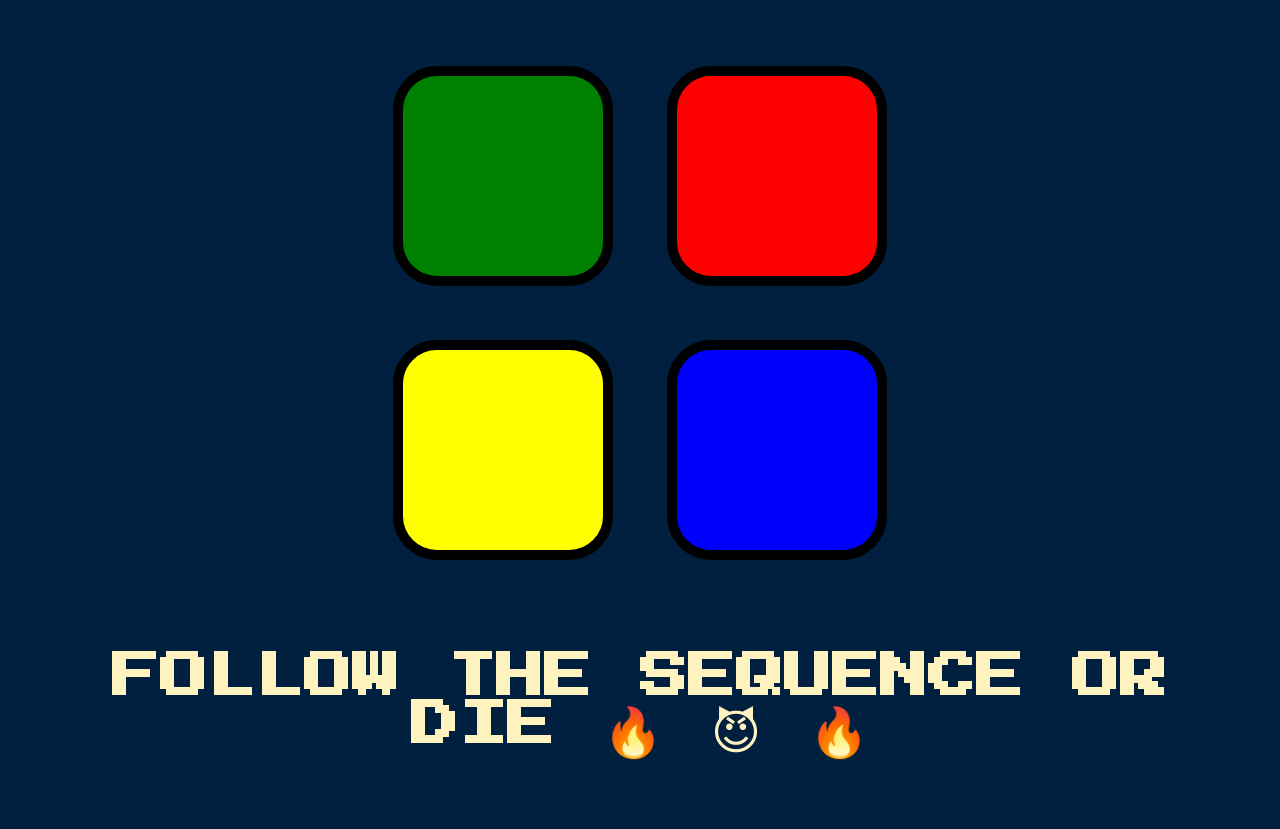
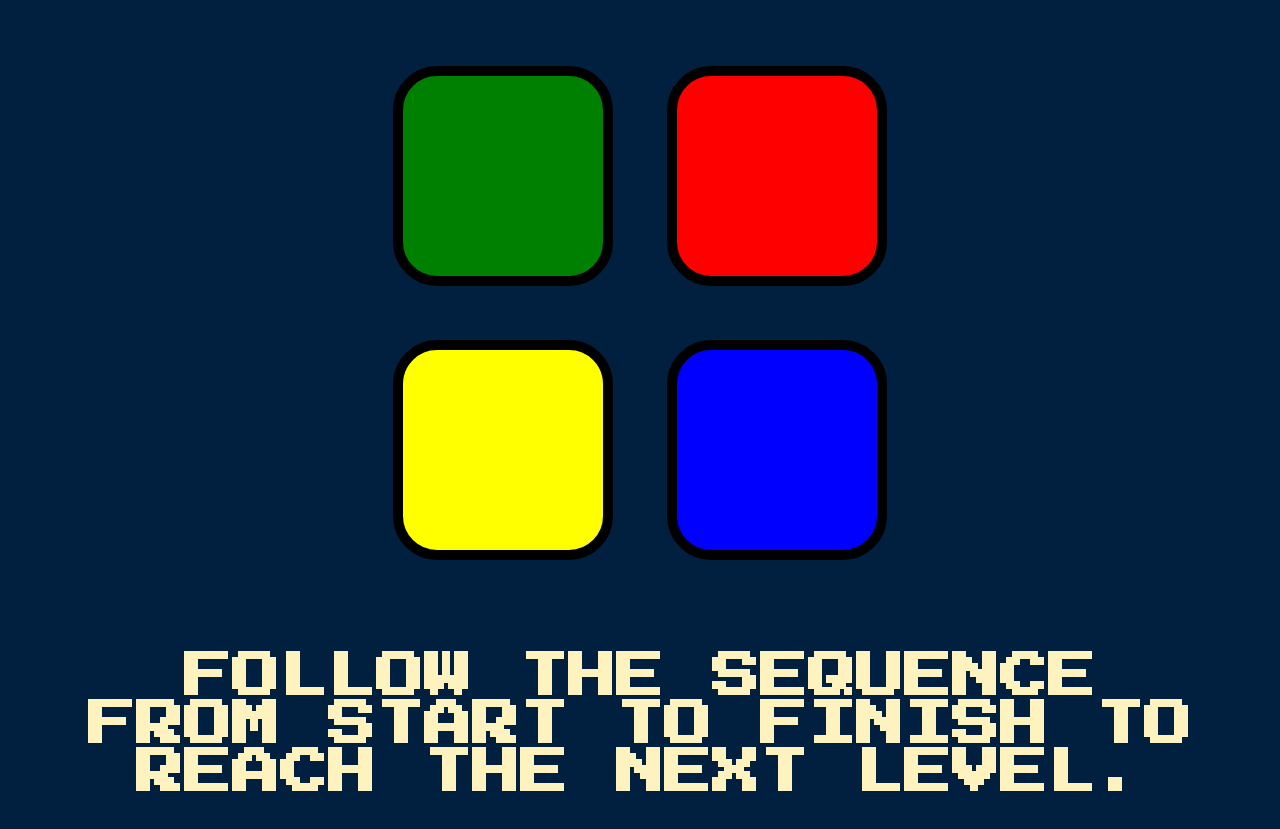
Before and after one commit to PhilSquares/Simon-Game, a plain HTML site: page index.html in a window 1280 px wide. Shown: the part 133-962 px from the top of the page. Drawn offline with nearby package versions, Linux system fonts and the light colour scheme.

Commit message:
Updated index.html rules.

```diff
--- a/index.html
+++ b/index.html
@@ -34,7 +34,7 @@
     </div>
 
   </div>
-  <h1>FOLLOW THE SEQUENCE OR DIE 🔥 😈 🔥</h1>
+  <h1>FOLLOW THE SEQUENCE FROM START TO FINISH TO REACH THE NEXT LEVEL.</h1>
 <script src="https://ajax.googleapis.com/ajax/libs/jquery/3.6.3/jquery.min.js"></script>
 <script src="game.js"></script>
 </body>
```
